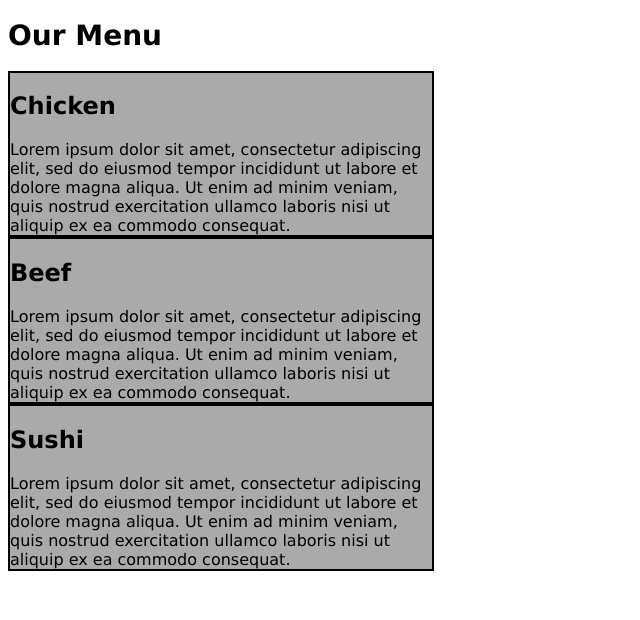
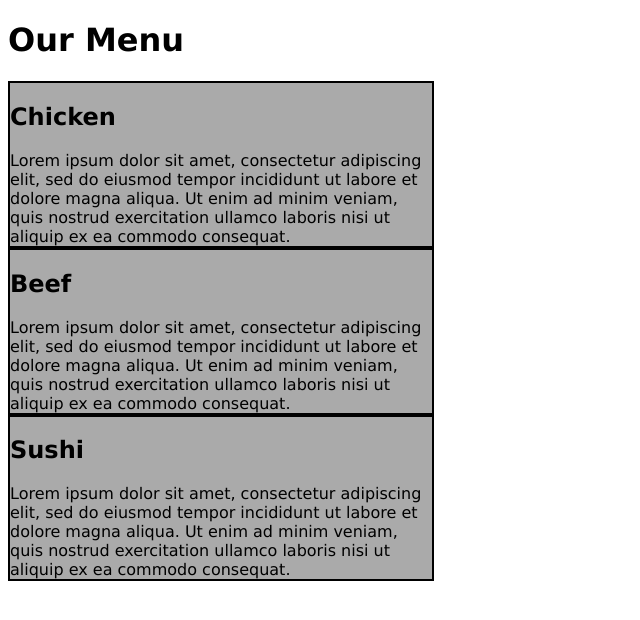
Before and after one commit to StealthAssault/coursera, a plain HTML site: page index.html in a window 1280 px wide. Shown: the whole page, without its empty margins (0-640 px from the left). Drawn offline with Linux system fonts and the light colour scheme.

Commit message:
Update index.html

```diff
--- a/index.html
+++ b/index.html
@@ -6,7 +6,7 @@
     <link rel="stylesheet" href="../css/dress_code.css">
   </head>
   <body>
-    <h1 class="heading">Our Menu</h1>
+    <h1>Our Menu</h1>
     <div class="section">
       <h2 class="title">Chicken</h2>
       <span>Lorem ipsum dolor sit amet, consectetur adipiscing elit, sed do eiusmod tempor incididunt ut labore et dolore magna aliqua. Ut enim ad minim veniam, quis nostrud exercitation ullamco laboris nisi ut aliquip ex ea commodo consequat.</span>
```
